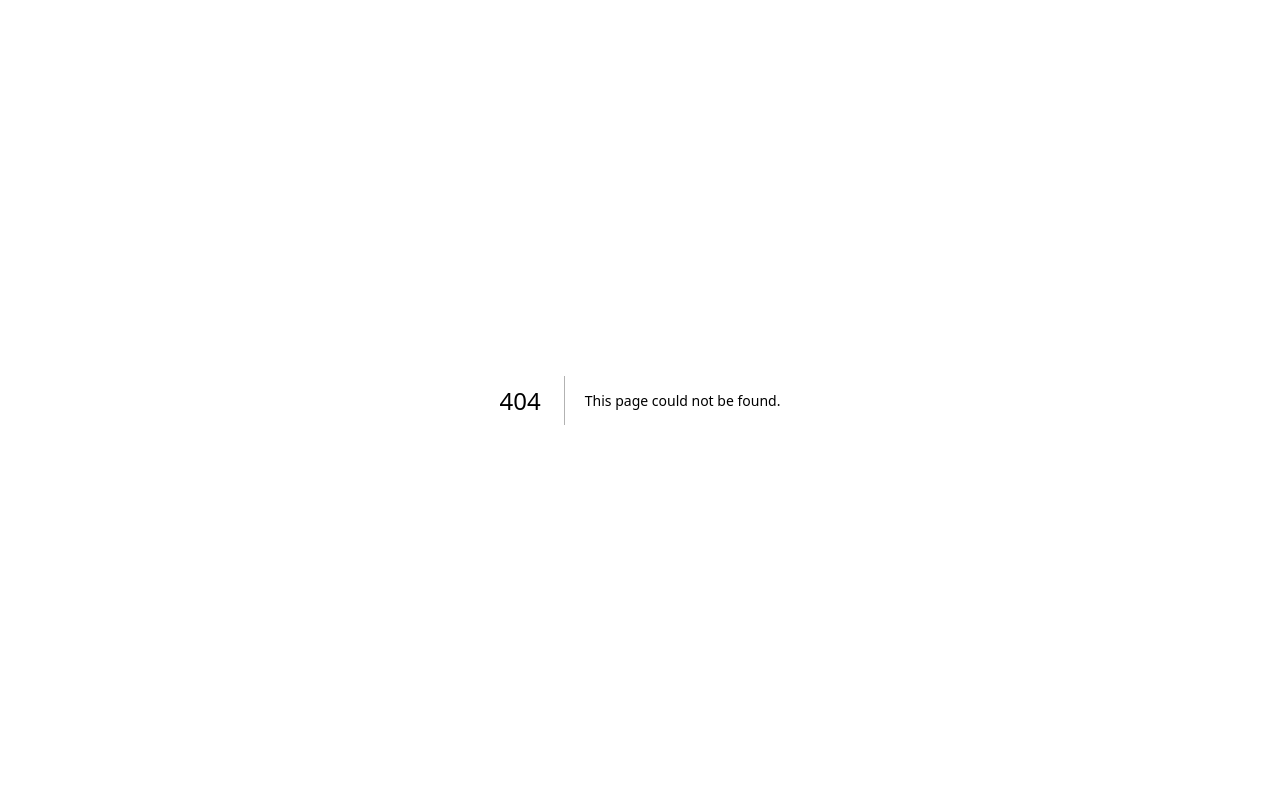
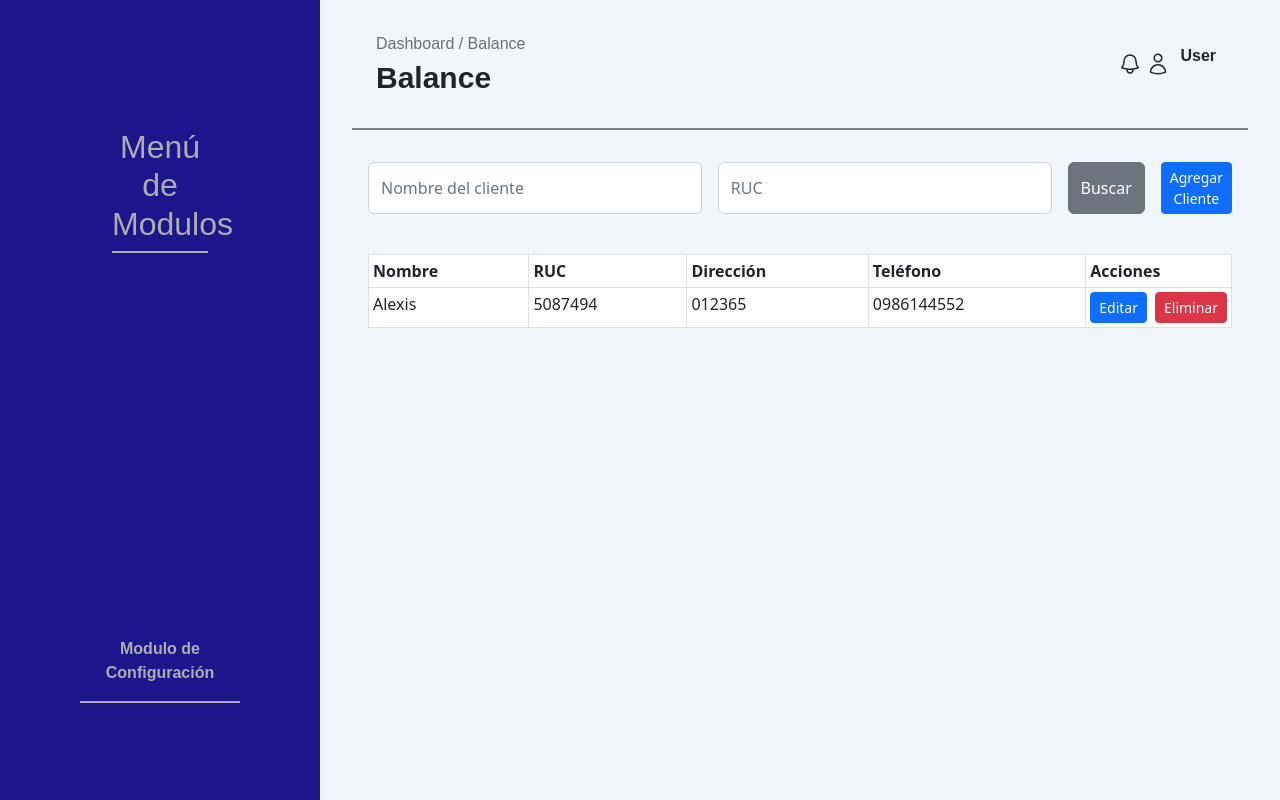
Before and after one commit to Gertecnology/peluSys-fronted, a Next.js app: page /clientes in a window 1280 px wide. Before the commit this address had no page. Shown: the top 800 px of the page. Built offline with nearby package versions, Linux system fonts and the light colour scheme.

Commit message:
Implementacion de form clientes

```diff
--- /dev/null
+++ b/src/pages/clientes.js
@@ -0,0 +1,158 @@
+import Layout from "@/layout/Layout";
+import { Modal, Button, Form, Table } from "react-bootstrap";
+import { useState } from "react";
+import { useForm } from "react-hook-form";
+const Clientes = ({ }) => {
+
+    const [showModal, setShowModal] = useState(false);
+    const { register, handleSubmit, formState: { errors, isLoading },setValue } = useForm();
+    const [clientes, setClientes] = useState([{id:1,nombre:"Alexis",ruc:"5087494",direccion:"012365",telefono:"0986144552"}])
+
+
+    const handleModal = () => {
+        const campos = ["id","nombre","ruc","telefono","direccion"]
+        campos.forEach( (campo) => setValue(campo,"") )
+        setShowModal(!showModal);
+    };
+
+    const formSubmit = (data) => {
+        handleModal()
+        setClientes([...clientes, data])
+    }
+
+    const handleEditar = (id) => {
+
+    }
+
+
+    return (
+        <Layout pagina={"Clientes"}>
+
+            <Modal show={showModal} onHide={handleModal}>
+                <Form
+                    onSubmit={handleSubmit(formSubmit)}
+                >
+                    <Modal.Header closeButton>
+                        <Modal.Title>Agregar cliente</Modal.Title>
+                    </Modal.Header>
+                    <Modal.Body>
+
+                        <Form.Group>
+                            <Form.Label>Nombre</Form.Label>
+                            <Form.Control
+                                {...register("nombre", {
+                                    required: true
+                                })}
+                                type="text"
+                                placeholder="Nombre del cliente"
+                                isInvalid={errors.nombre}
+                            />
+                        </Form.Group>
+
+                        <Form.Group>
+                            <Form.Label>RUC</Form.Label>
+                            <Form.Control
+
+                                {...register("ruc", {
+                                    required: true
+                                })}
+
+                                type="text"
+                                placeholder="RUC"
+                                isInvalid={errors.ruc}
+                            />
+                        </Form.Group>
+
+                        <Form.Group>
+                            <Form.Label>Dirección</Form.Label>
+                            <Form.Control
+                                {...register("direccion", {
+                                    required: true
+                                })}
+                                type="text"
+                                placeholder="Dirección"
+                                isInvalid={errors.direccion}
+                            />
+                        </Form.Group>
+
+                        <Form.Group>
+                            <Form.Label>Teléfono</Form.Label>
+                            <Form.Control
+                                {...register("telefono", {
+                                    required: true
+                                })}
+                                type="text"
+                                placeholder="Teléfono"
+                                isInvalid={errors.telefono}
+                            />
+                        </Form.Group>
+
+
+                    </Modal.Body>
+                    <Modal.Footer>
+                        <Button variant="secondary"  onClick={handleModal}>
+                            Cerrar
+                        </Button>
+                        <Button variant="primary" type="submit">Guardar</Button>
+                    </Modal.Footer>
+                </Form>
+            </Modal>
+
+
+
+            <div className="block">
+                <div className="px-5 flex justify-between gap-3">
+
+                    <Form.Control
+                        className="w-1/6"
+                        placeholder="Nombre del cliente"
+                    />
+                    <Form.Control
+                        className="w-1/6"
+                        placeholder="RUC"
+                    />
+
+                    <Button variant="secondary">
+                        Buscar
+                    </Button>
+
+                    <Button variant="primary" size="sm" onClick={() => handleModal()}>Agregar Cliente</Button>
+
+                </div>
+
+                <div className="px-5">
+                    <Table bordered hover size="sm" className="bg-white mt-10">
+                        <thead>
+                            <tr>
+                                <th>Nombre</th>
+                                <th>RUC</th>
+                                <th>Dirección</th>
+                                <th>Teléfono</th>
+                                <th className="w-1/12">Acciones</th>
+                            </tr>
+                        </thead>
+                        <tbody>
+                            {clientes.map((cliente, index) => (
+                                <tr key={index}>
+                                    <td>{cliente.nombre}</td>
+                                    <td>{cliente.ruc}</td>
+                                    <td>{cliente.direccion}</td>
+                                    <td>{cliente.telefono}</td>
+                                    <td>
+                                        <div className="flex gap-2 ">
+                                        <Button size="sm" variant="primary" onClick={() => handleEditar(cliente.id)}>Editar</Button> {" "}
+                                        <Button size="sm" variant="danger">Eliminar</Button>
+                                        </div>
+                                    </td>
+                                </tr>
+                            ))}
+                        </tbody>
+                    </Table>
+                </div>
+            </div>
+        </Layout>
+    );
+}
+
+
+export default Clientes;
--- a/tailwind.config.js
+++ b/tailwind.config.js
@@ -3,7 +3,8 @@ module.exports = {
   content: [
     './src/pages/**/*.{js,ts,jsx,tsx}',
     './src/components/**/*.{js,ts,jsx,tsx}',
-    './src/Layout/**/*.{js,ts,jsx,tsx}',
+    './src/layout/**/*.{js,ts,jsx,tsx}',
+    './src/shared/**/*.{js,ts,jsx,tsx}',
   ],
   theme: {
     extend: {
```
